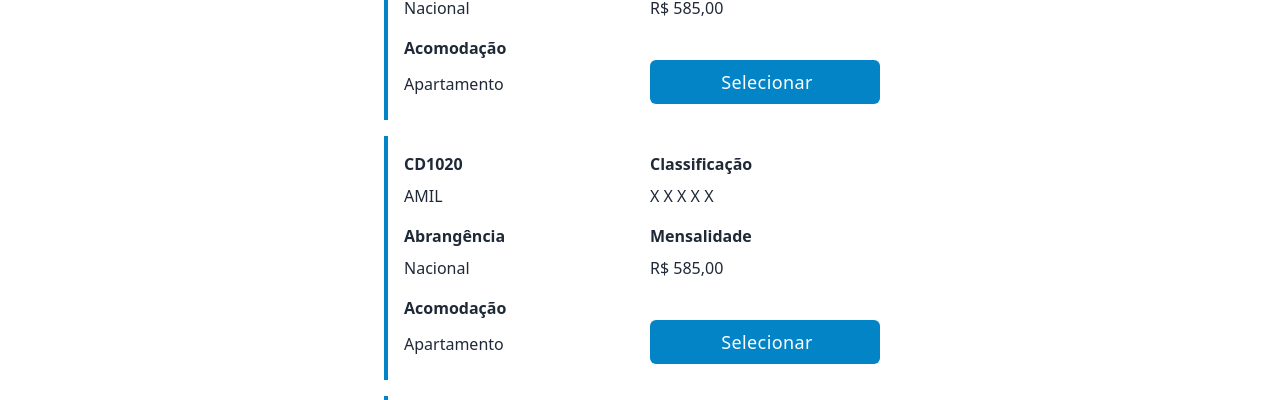
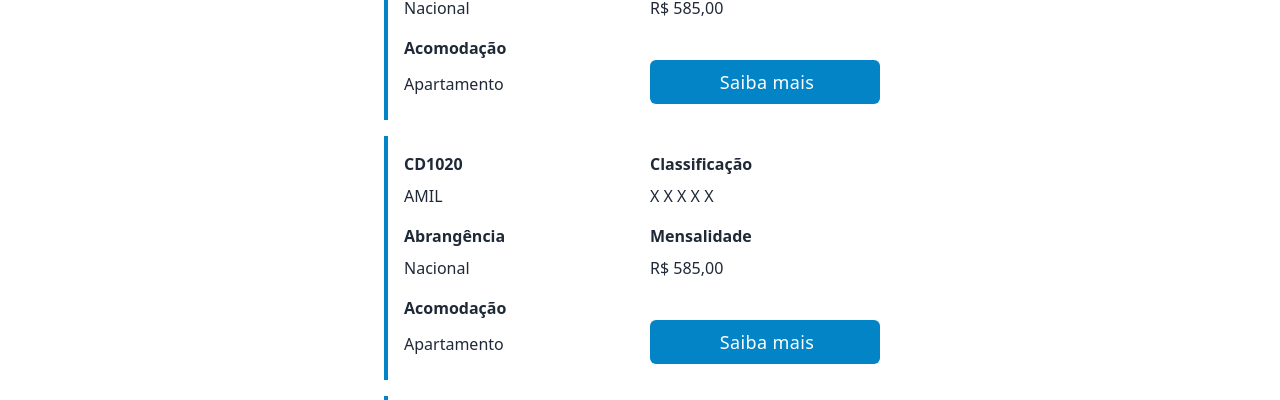
Before and after one commit to thiago-santanna/saude-orcamento-app, a Next.js app: page /compare in a window 1280 px wide. Shown: the part 400-800 px from the top of the page. Built offline with nearby package versions, Linux system fonts and the light colour scheme.

Commit message:
alteracao no nome e ajuste no radio btn

```diff
--- a/components/plano-compare/index.js
+++ b/components/plano-compare/index.js
@@ -37,7 +37,7 @@ export default function PlanoCompare() {
           >
             {/* <Edit size={24} color='white' className='mr-3 inline' /> */}
             <Link href='#'>
-              <a className='text-lg pl-1 focus:outline-none focus:underline hover:underline'>Selecionar</a>
+              <a className='text-lg pl-1 focus:outline-none focus:underline hover:underline'>Saiba mais</a>
             </Link>
           </button>
         </div>
--- a/pages/index.js
+++ b/pages/index.js
@@ -12,7 +12,7 @@ export default function Home() {
           <span className='text-xl font-bold'>Possui plano?</span>
           <div className='flex items-center justify-between m-4'>
             <div className='flex items-center'>
-              <input className='h-8 w-8 mr-4' name='sim' type="radio" />
+              <input className='h-8 w-8 mr-4' id="sim" name='tem_plano' type="radio" />
               <label
                 htmlFor='sim'
                 className='block text-lg font-semibold text-gray-800'
@@ -22,9 +22,9 @@ export default function Home() {
             </div>
 
             <div className='flex items-center'>
-              <input className='h-8 w-8 mr-4' name='nao' type="radio" />
+              <input className='h-8 w-8 mr-4' id="nao" name='tem_plano' type="radio" />
               <label
-                htmlFor='sim'
+                htmlFor='nao'
                 className='block text-lg font-semibold text-gray-800'
               >
                 NÃO
```
